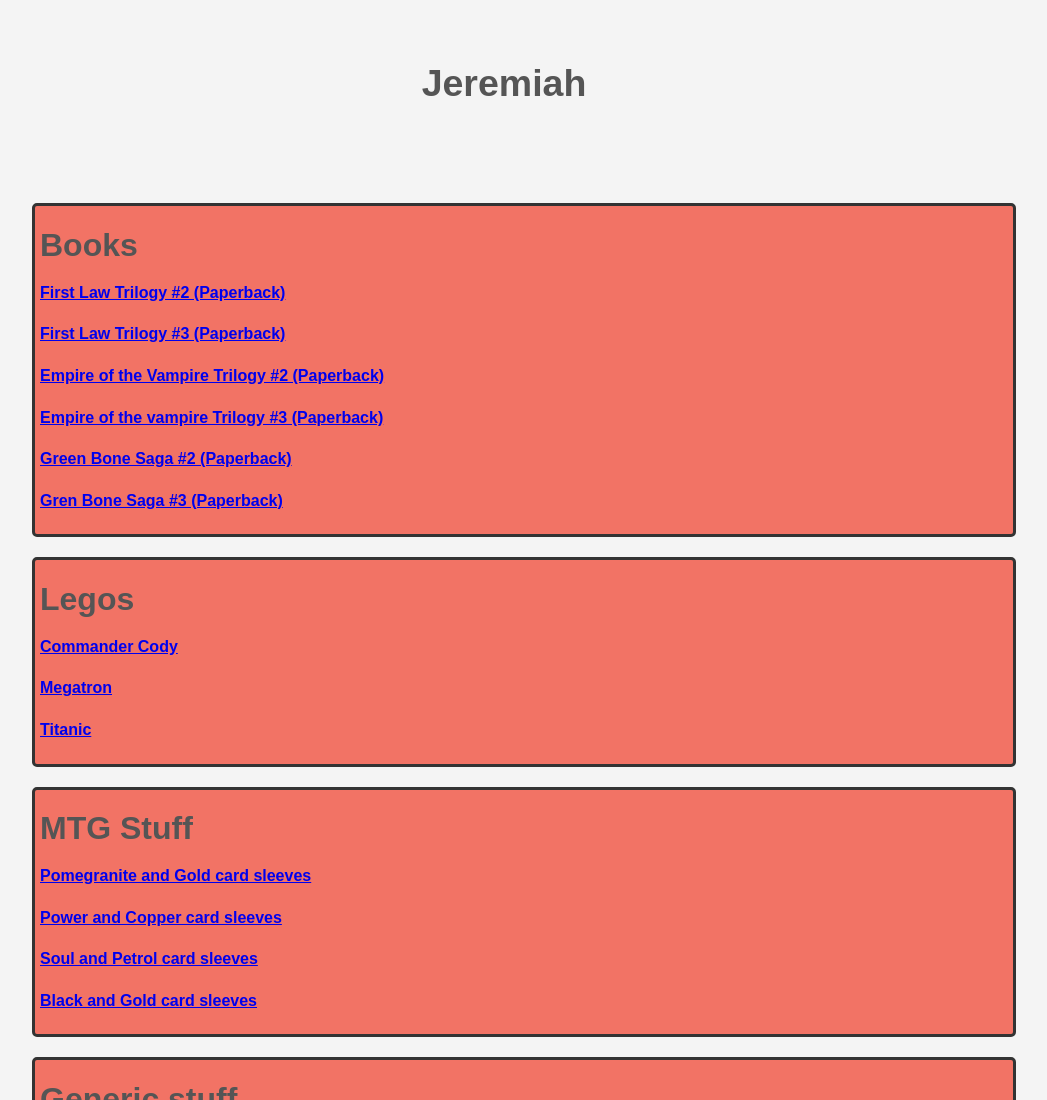
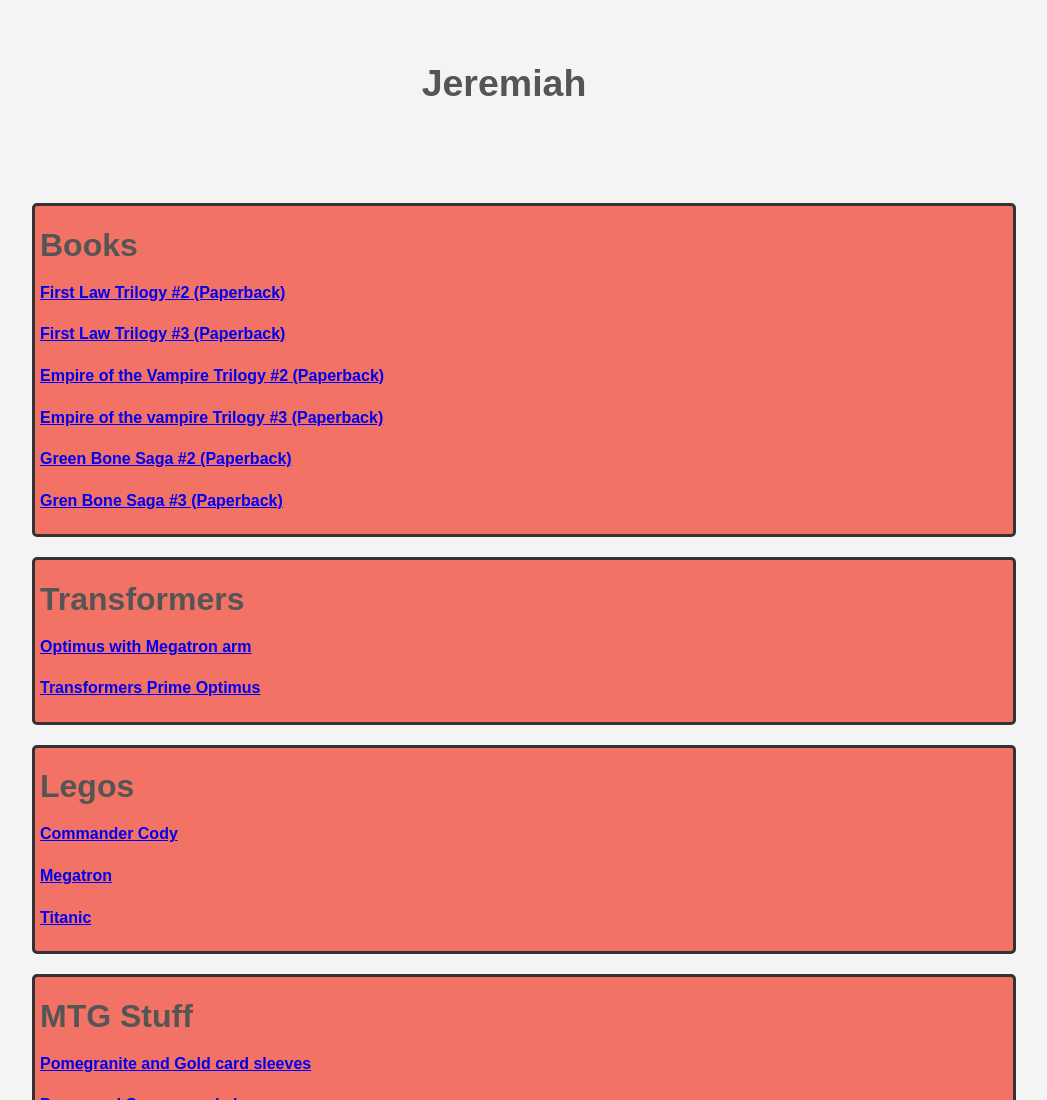
Before and after one commit to jermiphobe/jermiphobe.github.io, a plain HTML site: page index.html in a window 1280 px wide. Shown: the top 1100 px of the page, without its empty margins (136-1183 px from the left). Drawn offline with Linux system fonts and the light colour scheme.

Commit message:
Update index.html

```diff
--- a/index.html
+++ b/index.html
@@ -25,6 +25,11 @@
                     <p><a href="https://www.barnesandnoble.com/w/empire-of-the-dawn-jay-kristoff/1147021236?ean=9781250245373">Empire of the vampire Trilogy #3 (Paperback)</a></p>
                     <p><a href="https://www.barnesandnoble.com/w/jade-war-fonda-lee/1129473104?ean=9780316580434">Green Bone Saga #2 (Paperback)</a></p>
                     <p><a href="https://www.barnesandnoble.com/w/jade-legacy-fonda-lee/1139179809?ean=9780316580441">Gren Bone Saga #3 (Paperback)</a></p>
+                </li>
+                <li class="wishlist_section" id="one">
+                    <h1>Transformers</h1>
+                    <p><a href="https://blokees.com/en-us/products/transformers-champion-class-optimus-prime-energon-universe">Optimus with Megatron arm</a></p>
+                    <p><a href="https://blokees.com/en-us/products/transformers-action-edition-optimus-prime-transformers-prime">Transformers Prime Optimus</a></p>
                 </li>
                 </li>
                 <li class="wishlist_section" id="one">
```
